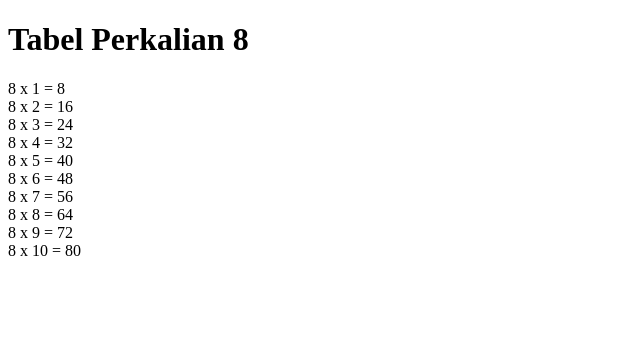
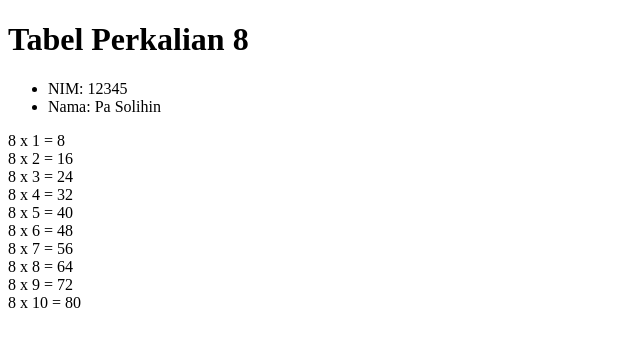
Before and after one commit to incyberz/pasolihin, a plain HTML site: page perkalian8.html in a window 1280 px wide. Shown: the whole page, without its empty margins (0-640 px from the left). Drawn offline with Linux system fonts and the light colour scheme.

Commit message:
Add student information to perkalian8.html

```diff
--- a/perkalian8.html
+++ b/perkalian8.html
@@ -9,6 +9,11 @@
 <body>
 
     <h1>Tabel Perkalian 8</h1>
+
+    <ul>
+        <li>NIM: 12345</li>
+        <li>Nama: Pa Solihin</li>
+    </ul>
 
     <div id="hasil"></div>
 
```
